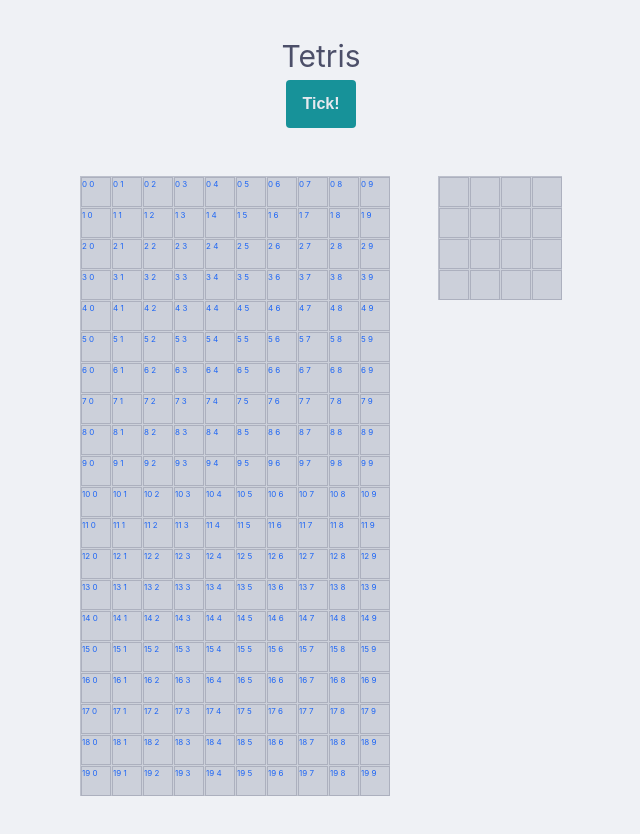
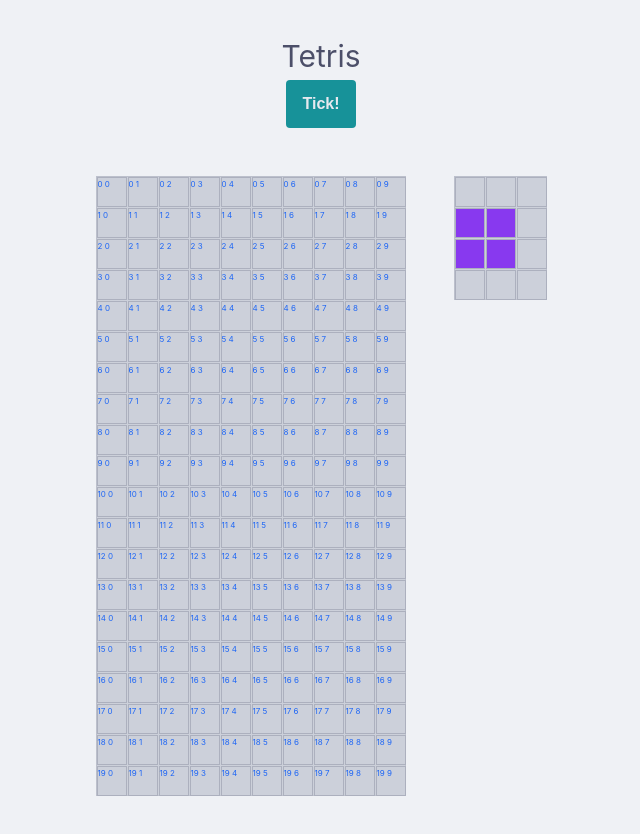
Before and after one commit to JavierPoduje/vue-tetris, a Vue app: page / in a window 1280 px wide. Shown: the top 834 px of the page, without its empty margins (319-959 px from the left). Built offline with nearby package versions, Linux system fonts and the light colour scheme.

Commit message:
feat: add piece showcase

```diff
--- a/src/components/ShowcaseGrid.vue
+++ b/src/components/ShowcaseGrid.vue
@@ -1,19 +1,33 @@
 <template>
   <section class="grid">
     <div class="grid__container">
-      <div v-for="{ row, col } in grid" :key="`${row}-${col}`" class="cell" />
+      <div
+        v-for="{ row, col } in grid"
+        :key="`${row}-${col}`"
+        class="cell"
+        :class="stylePiece(row, col)"
+      />
     </div>
   </section>
 </template>
 
 <script setup lang="ts">
+  import pieceShowcase from '../utils/pieceShowcase'
+  import stringifyCoord from '../utils/stringifyCoord'
+
   const props = defineProps<{
-    nextPiece: Piece
-    required: true
+    nextPiece: { type: Object; required: true }
   }>()
+
+  const pieceSet = pieceShowcase(props.nextPiece)
+
+  const stylePiece = (row: number, col: number): string => {
+    return pieceSet?.has(stringifyCoord({ row, col })) && 'cell--filled'
+  }
+
   const grid = new Array(4)
     .fill()
-    .map(() => new Array(4).fill(0))
+    .map(() => new Array(3).fill(0))
     .reduce((acc, row, rowIdx) => {
       return acc?.concat(
         row?.map((cell, cellIdx) => ({
@@ -28,16 +42,18 @@
   @import '../assets/variables.scss';
 
   $cell-size: 30px;
-  $grid-size: 4;
+  $grid-size: 5;
+  $cols: 3;
+  $rows: 4;
 
   .grid {
     background-color: map-get($colors, surface0);
-    width: calc(calc($cell-size * $grid-size) + calc($grid-size * 1px));
-    height: calc(calc($cell-size * $grid-size) + calc($grid-size * 1px));
+    width: calc(calc($cell-size * $cols) + calc($cols * 1px));
+    height: calc(calc($cell-size * $rows) + calc($rows * 1px));
     &__container {
       display: grid;
-      grid-template-columns: repeat($grid-size, 1fr);
-      grid-template-rows: repeat($grid-size, 1fr);
+      grid-template-columns: repeat($cols, 1fr);
+      grid-template-rows: repeat($rows, 1fr);
       grid-gap: 1px 1px;
       border: 1px solid map-get($colors, surface1);
 
@@ -48,6 +64,10 @@
         border: 1px solid map-get($colors, surface2);
         color: map-get($colors, blue);
         font-size: 8px;
+
+        &--filled {
+          background-color: map-get($colors, mauve);
+        }
       }
     }
   }
--- /dev/null
+++ b/src/utils/pieceShowcase.ts
@@ -0,0 +1,82 @@
+import { type Piece, PieceEnum } from '@/models'
+import stringifyCoord from './stringifyCoord'
+
+const showcaseI = () => {
+  return new Set([
+    stringifyCoord({ row: 0, col: 1 }),
+    stringifyCoord({ row: 1, col: 1 }),
+    stringifyCoord({ row: 2, col: 1 }),
+    stringifyCoord({ row: 3, col: 1 })
+  ])
+}
+const showcaseJ = () => {
+  return new Set([
+    stringifyCoord({ row: 1, col: 1 }),
+    stringifyCoord({ row: 2, col: 1 }),
+    stringifyCoord({ row: 3, col: 1 }),
+    stringifyCoord({ row: 3, col: 0 })
+  ])
+}
+const showcaseL = () => {
+  return new Set([
+    stringifyCoord({ row: 1, col: 0 }),
+    stringifyCoord({ row: 2, col: 0 }),
+    stringifyCoord({ row: 3, col: 0 }),
+    stringifyCoord({ row: 3, col: 1 })
+  ])
+}
+const showcaseO = () => {
+  return new Set([
+    stringifyCoord({ row: 1, col: 0 }),
+    stringifyCoord({ row: 1, col: 1 }),
+    stringifyCoord({ row: 2, col: 1 }),
+    stringifyCoord({ row: 2, col: 0 })
+  ])
+}
+const showcaseS = () => {
+  return new Set([
+    stringifyCoord({ row: 1, col: 1 }),
+    stringifyCoord({ row: 1, col: 2 }),
+    stringifyCoord({ row: 2, col: 0 }),
+    stringifyCoord({ row: 2, col: 1 })
+  ])
+}
+const showcaseT = () => {
+  return new Set([
+    stringifyCoord({ row: 1, col: 0 }),
+    stringifyCoord({ row: 1, col: 1 }),
+    stringifyCoord({ row: 1, col: 2 }),
+    stringifyCoord({ row: 2, col: 1 })
+  ])
+}
+const showcaseZ = () => {
+  return new Set([
+    stringifyCoord({ row: 1, col: 0 }),
+    stringifyCoord({ row: 1, col: 1 }),
+    stringifyCoord({ row: 2, col: 1 }),
+    stringifyCoord({ row: 2, col: 2 })
+  ])
+}
+
+const pieceShowcase = ({ type }: Piece): Set<string> => {
+  switch (type) {
+    case PieceEnum.I:
+      return showcaseI()
+    case PieceEnum.J:
+      return showcaseJ()
+    case PieceEnum.L:
+      return showcaseL()
+    case PieceEnum.O:
+      return showcaseO()
+    case PieceEnum.S:
+      return showcaseS()
+    case PieceEnum.T:
+      return showcaseT()
+    case PieceEnum.Z:
+      return showcaseZ()
+    default:
+      throw new Error('Invalid piece type')
+  }
+}
+
+export default pieceShowcase
--- /dev/null
+++ b/src/utils/stringifyCoord.ts
@@ -0,0 +1,4 @@
+const stringifyCoord = ({ row, col }: { row: number; col: number }): string =>
+  `${row}-${col}`
+
+export default stringifyCoord
```
